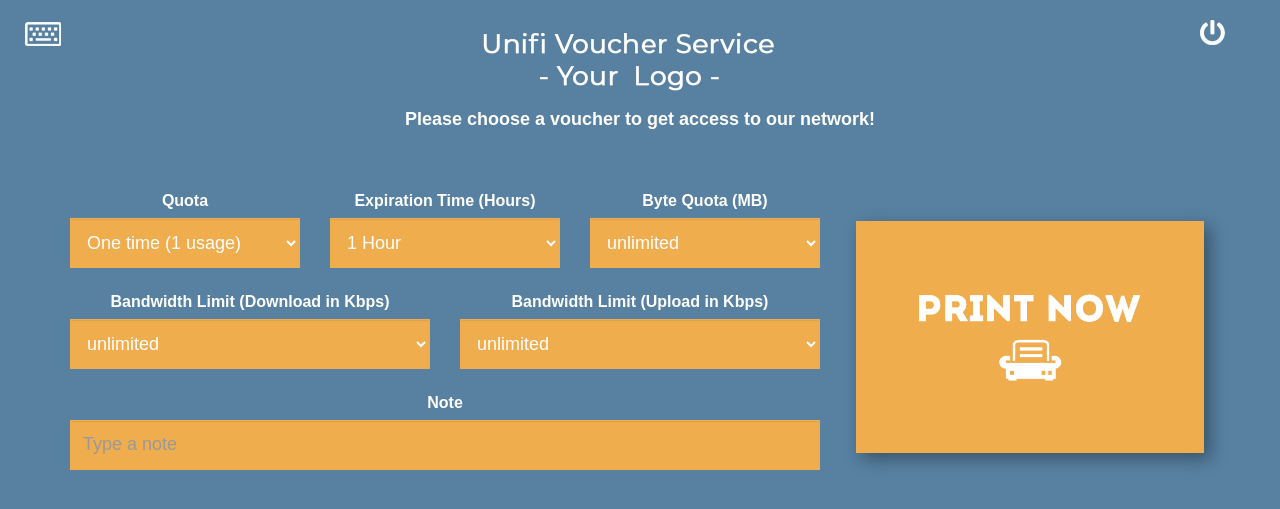
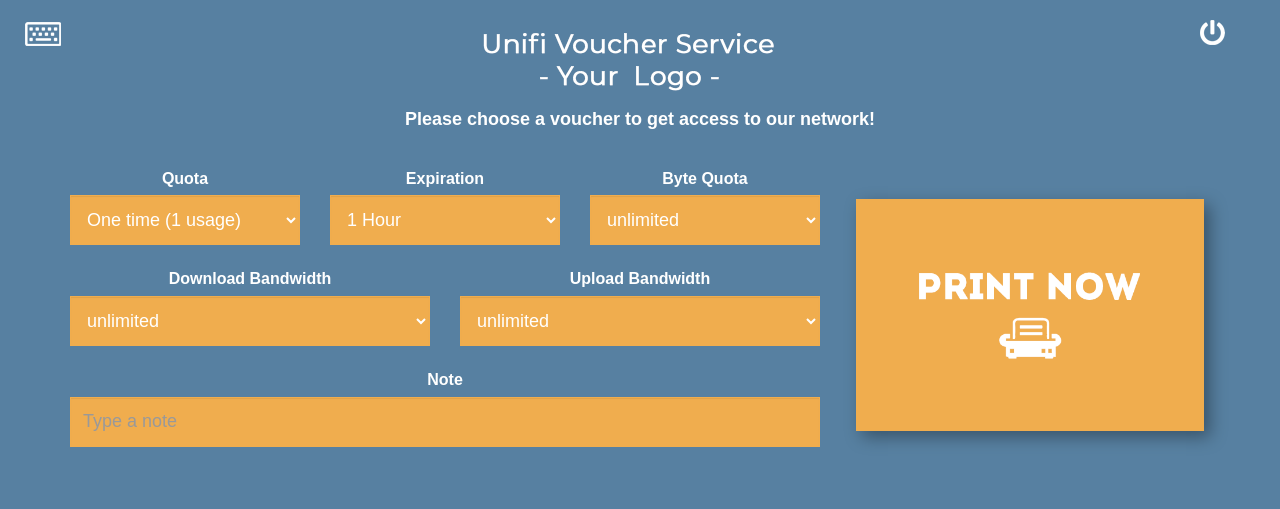
Before and after one commit to PaintSplasher/unifi-voucher-service, a PHP site: page /index_custom.php in a window 1280 px wide. Shown: the top 509 px of the page. Run offline with PHP 8.4, Linux system fonts and the light colour scheme.

Commit message:
Update index_custom.php

```diff
--- a/index_custom.php
+++ b/index_custom.php
@@ -29,9 +29,9 @@ require_once ('uvs_config.php');
             <span class="shutdown_btn"><a href="shutdown.php"><img src="assets/img/shutdown.png" /></a></span>
             <p><a href="index.php"><img src="assets/img/logo.png" /></a></p>
             <h4><?php echo $uvs_subtitle ?></h4>
-            <br/><br/>
+            <br/>
             <form id="buttons">
-               <div class="col-lg-8 col-md-4 col-sm-4 gallery1st print1weekfree">
+               <div class="col-lg-8 col-md-8 col-sm-8 gallery1st print1weekfree">
                   <div class="row">
                      <div class="col-xs-4">
                         <label>Quota</label>
@@ -41,7 +41,7 @@ require_once ('uvs_config.php');
                         </select>
                      </div>
                      <div class="col-xs-4">
-                        <label>Expiration Time (Hours)</label>
+                        <label>Expiration</label>
                         <select class="form-control" name="expiration" id="expiration">
                            <option value="60">1 Hour</option>
                            <option value="360">6 Hours</option>
@@ -53,7 +53,7 @@ require_once ('uvs_config.php');
                         </select>
                      </div>
                      <div class="col-xs-4">
-                        <label>Byte Quota (MB)</label>
+                        <label>Byte Quota</label>
                         <select class="form-control" name="bytequota" id="bytequota">
                            <option value="0">unlimited</option>
                            <option value="500">500 MB</option>
@@ -68,7 +68,7 @@ require_once ('uvs_config.php');
                   <br/>
                   <div class="row">
                      <div class="col-xs-6">
-                        <label>Bandwidth Limit (Download in Kbps)</label>
+                        <label>Download Bandwidth</label>
                         <select class="form-control" name="downloadlimit" id="downloadlimit">
                            <option value="0">unlimited</option>
                            <option value="900">900 Kbps</option>
@@ -80,7 +80,7 @@ require_once ('uvs_config.php');
                         </select>
                      </div>
                      <div class="col-xs-6">
-                        <label>Bandwidth Limit (Upload in Kbps)</label>
+                        <label>Upload Bandwidth</label>
                         <select class="form-control" name="uploadlimit" id="uploadlimit">
                            <option value="0">unlimited</option>
                            <option value="450">450 Kbps</option>
```
